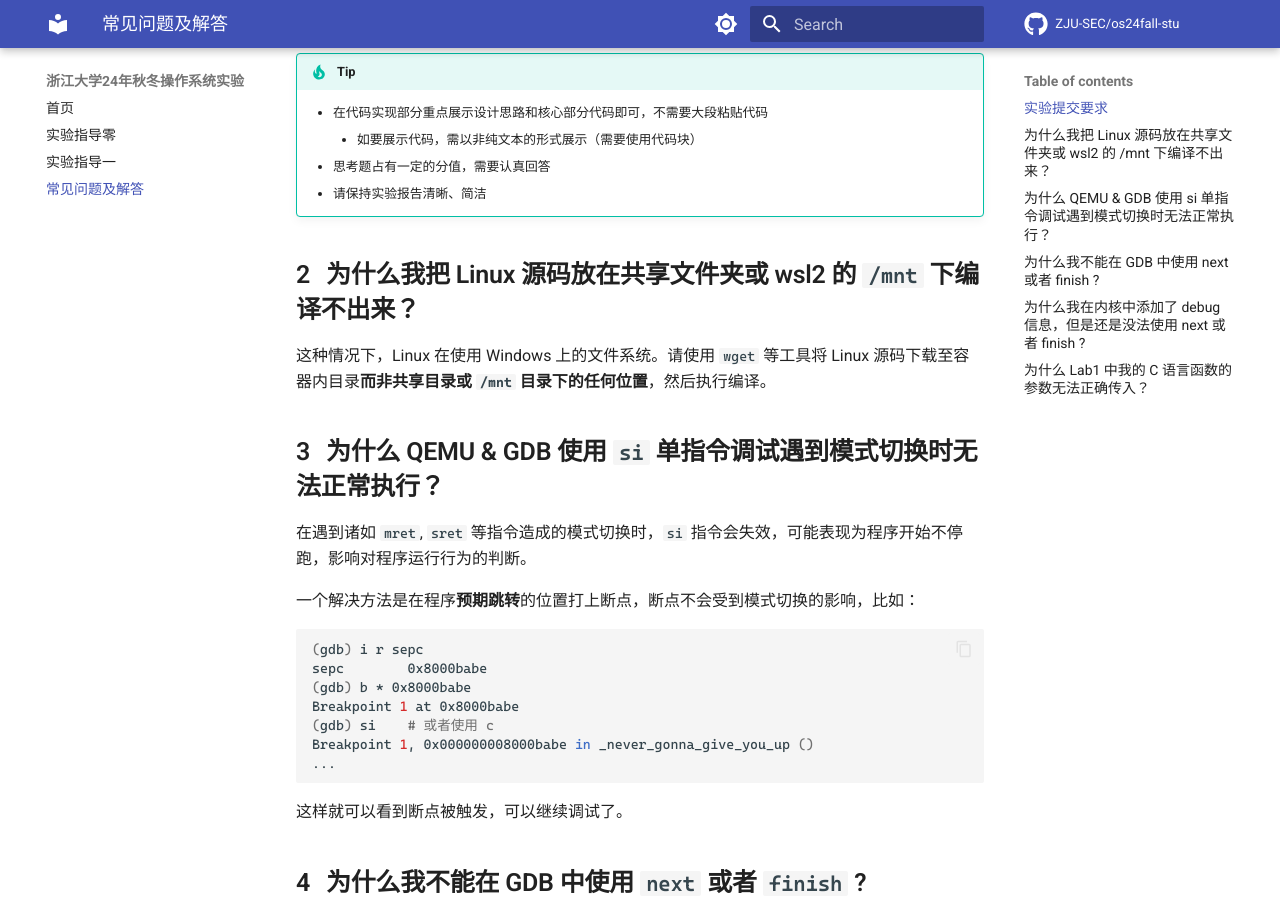
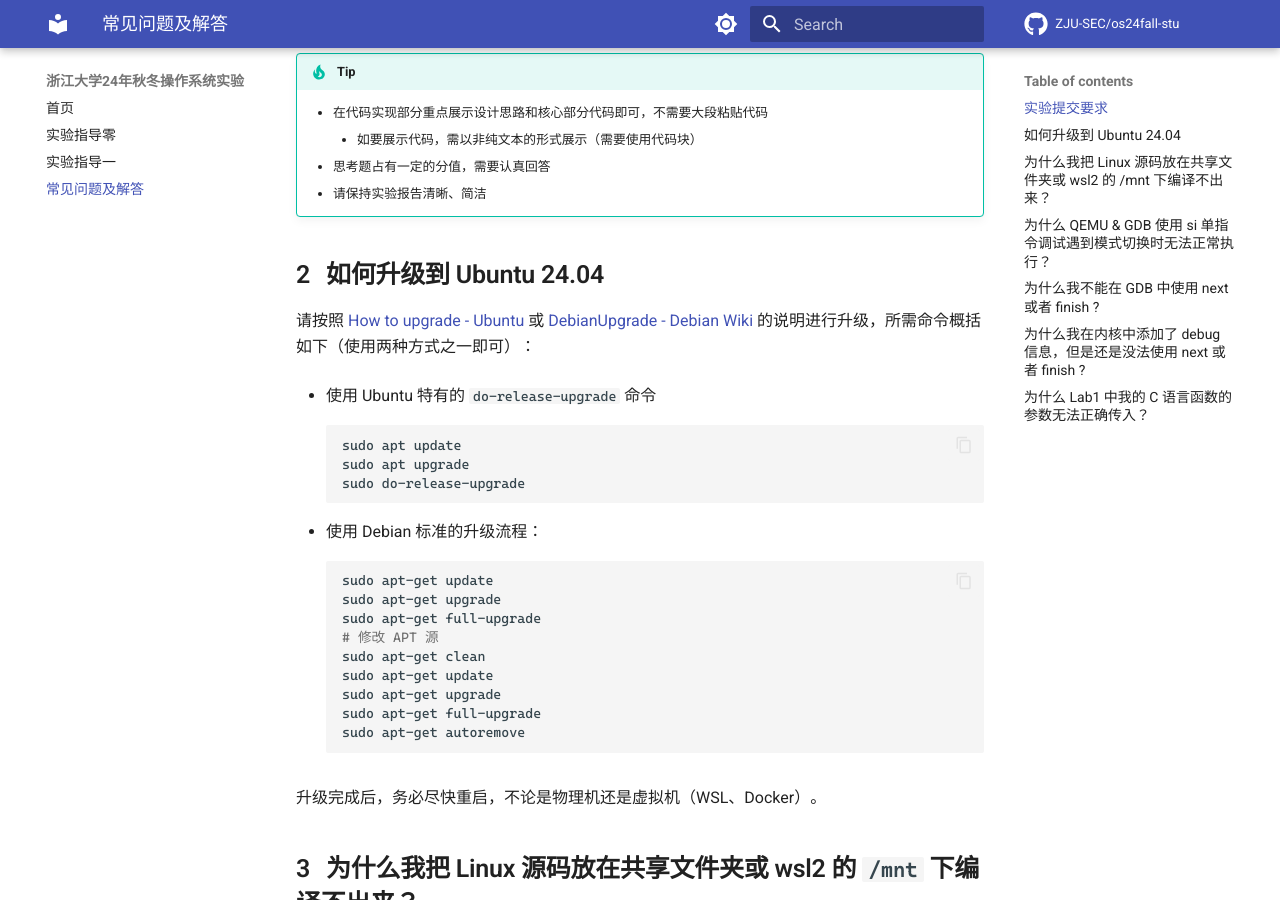
Before and after one commit to ZJU-SEC/os24fall-stu, an MkDocs documentation site: the page built from docs/faq.md, in a window 1280 px wide and 900 px high, scrolled down 718 px. Built offline with MkDocs 1.6.1 and Material for MkDocs 9.7.7, drawn with Linux system fonts in a browser that asks for light colours; some web fonts are replaced; comment, search, counter and statistics services are not loaded.

Commit message:
feat: guide to upgrade to Ubuntu 24.04

````diff
--- a/docs/faq.md
+++ b/docs/faq.md
@@ -35,6 +35,34 @@
         - 如要展示代码，需以非纯文本的形式展示（需要使用代码块）
     - 思考题占有一定的分值，需要认真回答
     - 请保持实验报告清晰、简洁
+
+## 如何升级到 Ubuntu 24.04
+
+请按照 [How to upgrade - Ubuntu](https://ubuntu.com/server/docs/how-to-upgrade-your-release) 或 [DebianUpgrade - Debian Wiki](https://wiki.debian.org/DebianUpgrade) 的说明进行升级，所需命令概括如下（使用两种方式之一即可）：
+
+- 使用 Ubuntu 特有的 `do-release-upgrade` 命令
+
+    ```shell
+    sudo apt update
+    sudo apt upgrade
+    sudo do-release-upgrade
+    ```
+
+- 使用 Debian 标准的升级流程：
+
+    ```shell
+    sudo apt-get update
+    sudo apt-get upgrade
+    sudo apt-get full-upgrade
+    # 修改 APT 源
+    sudo apt-get clean
+    sudo apt-get update
+    sudo apt-get upgrade
+    sudo apt-get full-upgrade
+    sudo apt-get autoremove
+    ```
+
+升级完成后，务必尽快重启，不论是物理机还是虚拟机（WSL、Docker）。
 
 ## 为什么我把 Linux 源码放在共享文件夹或 wsl2 的 `/mnt` 下编译不出来？
 
````
